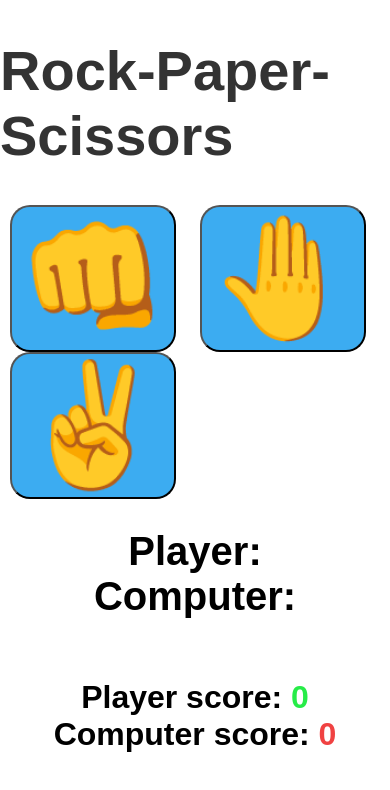
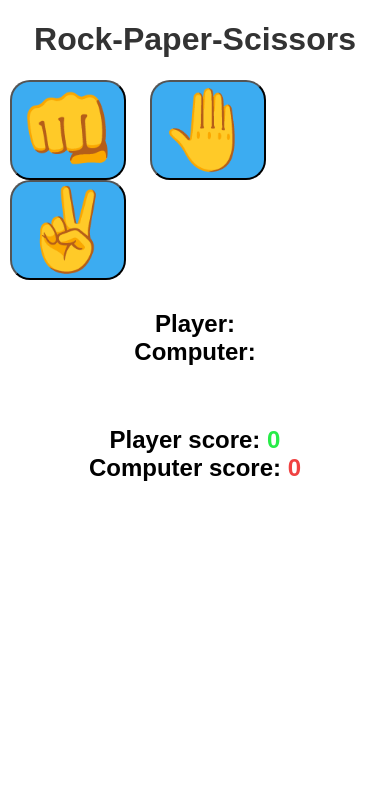
Before and after one commit to Ex1s9/Rock-Paper-Scissors, a plain HTML site: page game/index.html in a window 390 px wide. Drawn offline with Linux system fonts and the light colour scheme.

Commit message:
adaptive

```diff
--- a/game/main.scss
+++ b/game/main.scss
@@ -36,7 +36,7 @@ h1 {
 }
 
 .scoreDisplay {
-  font-size: 2rem;
+  font-size: 2.5rem;
 }
 
 .greenText, #PlayerScoreDisplay {
@@ -46,3 +46,93 @@ h1 {
 .redText, #ComputerScoreDisplay {
   color: hsl(0, 85%, 60%);
 }
+
+@media (max-width: 1024px) {
+  h1 {
+    font-size:3.5rem;
+  }
+  .choices {
+    button {
+      font-size: 7.5rem;
+      min-width: 150px;
+    }
+  }
+  #playerDisplay, #botDisplay {
+    font-size: 2.5rem;
+  }
+  .scoreDisplay {
+    font-size: 2.5rem;
+  }
+}
+
+@media (max-width: 590px) {
+  h1 {
+    font-size:2.5rem;
+  }
+  .choices {
+    button {
+      font-size: 5.8rem;
+      min-width: 130px;
+    }
+  }
+  #playerDisplay, #botDisplay {
+    font-size: 2rem;
+  }
+  .scoreDisplay {
+    font-size: 2rem;
+  }
+}
+
+@media (max-width: 458px) {
+  h1 {
+    font-size:2rem;
+  }
+  .choices {
+    button {
+      font-size: 5rem;
+      min-width: 100px;
+    }
+  }
+  #playerDisplay, #botDisplay {
+    font-size: 1.5rem;
+  }
+  .scoreDisplay {
+    font-size: 1.5rem;
+  }
+}
+
+@media (max-width: 360px) {
+  h1 {
+    font-size:2rem;
+  }
+  .choices {
+    button {
+      font-size: 5rem;
+      min-width: 90px;
+    }
+  }
+  #playerDisplay, #botDisplay {
+    font-size: 1.5rem;
+  }
+  .scoreDisplay {
+    font-size: 1.5rem;
+  }
+}
+
+@media (max-width:344px) {
+  h1 {
+    font-size:2rem;
+  }
+  .choices {
+    button {
+      font-size: 4.7rem;
+      min-width: 90px;
+    }
+  }
+  #playerDisplay, #botDisplay {
+    font-size: 2rem;
+  }
+  .scoreDisplay {
+    font-size: 2rem;
+  }
+}
```
Also changed, not shown: game/main.css, 1 other file.
